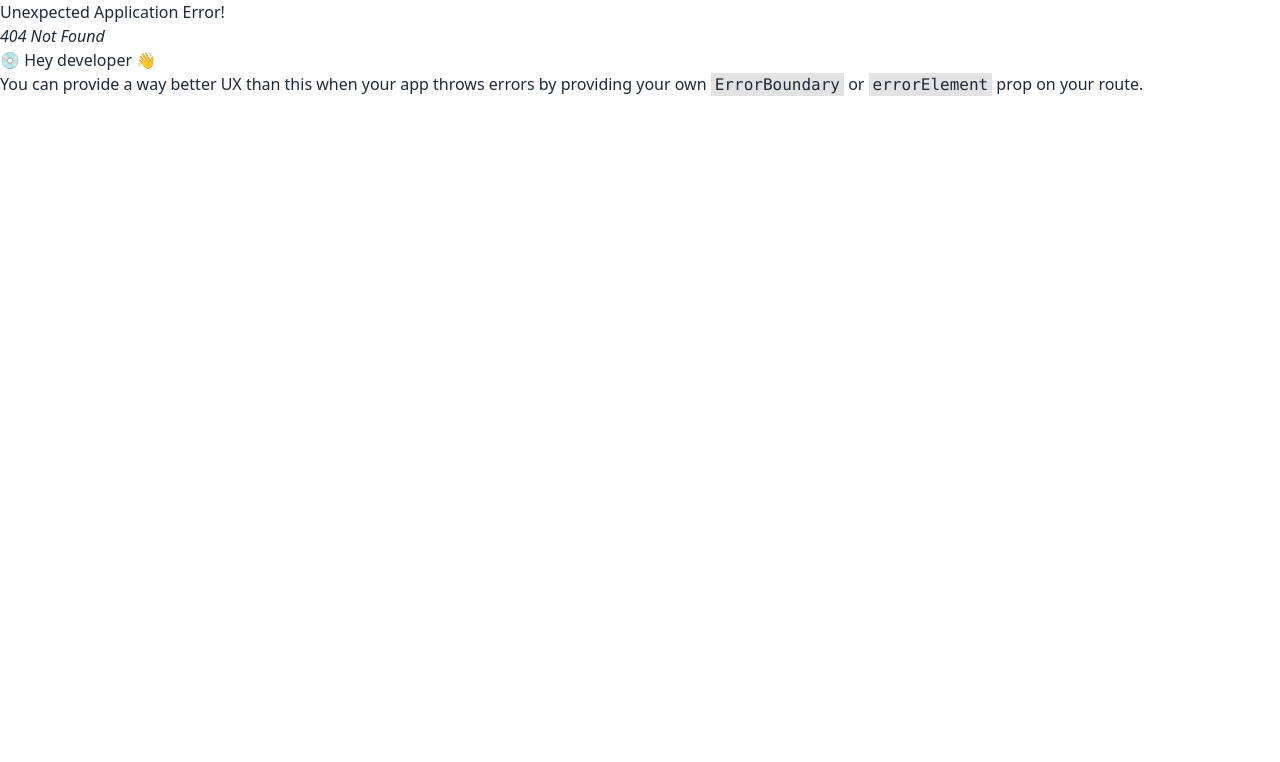
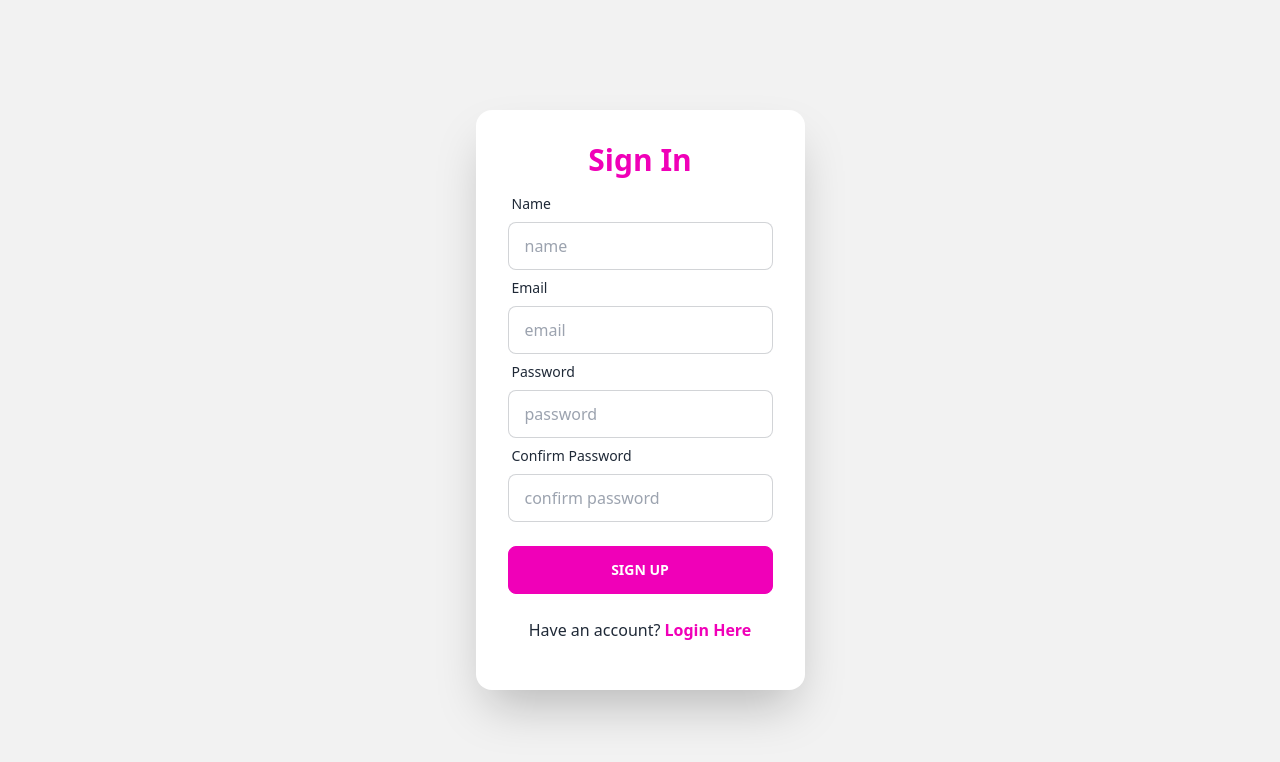
Before and after one commit to rakibulhaque-dev/toy-shop-client, a React (Vite) app: page /signup in a window 1280 px wide. Before the commit this address had no page. Shown: the top 762 px of the page. Built offline with nearby package versions, Linux system fonts and the light colour scheme; no server answers.

Commit message:
Login and Sign In Complete

```diff
--- a/package.json
+++ b/package.json
@@ -12,6 +12,7 @@
   "dependencies": {
     "aos": "^2.3.4",
     "daisyui": "^2.51.6",
+    "firebase": "^9.22.0",
     "localforage": "^1.10.0",
     "match-sorter": "^6.3.1",
     "react": "^18.2.0",
--- /dev/null
+++ b/src/Pages/Login/Login.jsx
@@ -0,0 +1,83 @@
+import React, { useContext } from 'react';
+// import img from '../../assets/images/login/login.svg'
+import { Link, useLocation, useNavigate } from 'react-router-dom';
+import { AuthContext } from '../../Providers/AuthProvider';
+
+
+const Login = () => {
+    const { signIn } = useContext(AuthContext)
+    const location = useLocation();
+    const navigate = useNavigate()
+    const from = location.state?.from?.pathname || '/';
+    console.log(from)
+
+    const handleLogin = event => {
+        event.preventDefault();
+        const form = event.target;
+        const email = form.email.value;
+        const password = form.password.value;
+
+        signIn(email, password)
+            .then(result => {
+                const user = result.user;
+                const loggedUser = {
+                    email: user.email
+                }
+                console.log(loggedUser)
+
+                // TODO: jwt
+                // fetch('http://localhost:5000/jwt', {
+                //     method: 'POST',
+                //     headers: {
+                //         'content-type': 'application/json'
+                //     },
+                //     body: JSON.stringify(loggedUser)
+                // })
+                //     .then(res => res.json())
+                //     .then(data => {
+                //         console.log(data)
+                //         localStorage.setItem('car-access-token', data.token)
+                //         navigate(from, { replace: true })
+
+                //     })
+
+            })
+            .catch(error => console.log(error))
+    }
+
+    return (
+        <div className="min-h-screen hero bg-base-200">
+            <div className="flex-col hero-content lg:flex-row">
+                <div className="flex-shrink-0 w-full max-w-sm shadow-2xl card bg-base-100">
+                    <div className="card-body">
+                        <h1 className="text-3xl font-bold text-center text-secondary">Login</h1>
+                        {/* form here  */}
+                        <form onSubmit={handleLogin}>
+                            <div className="form-control">
+                                <label className="label">
+                                    <span className="label-text">Email:</span>
+                                </label>
+                                    <input type="text" placeholder="email" name='email' className="input input-bordered" />
+                            </div>
+                            <div className="form-control">
+                                <label className="label">
+                                    <span className="label-text">Password:</span>
+                                </label>
+                                    <input type="password" placeholder="password" name='password' className="input input-bordered" />
+                                <label className="label">
+                                    <Link href="/" className="label-text-alt link link-hover">Forgot password?</Link>
+                                </label>
+                            </div>
+                            <div className="mt-6 form-control">
+                                <input type='submit' value="Login" className="btn btn-secondary" />
+                            </div>
+                        </form>
+                        <p className='my-4 text-center'>New User ? <Link className='font-bold text-secondary' to='/signup'>Sign Up</Link></p>
+                    </div>
+                </div>
+            </div>
+        </div>
+    );
+};
+
+export default Login;
--- /dev/null
+++ b/src/Pages/Register/Register.jsx
@@ -0,0 +1,72 @@
+import React, { useContext } from 'react';
+import { AuthContext } from '../../Providers/AuthProvider';
+import { Link } from 'react-router-dom';
+
+const Register = () => {
+
+    const { createUser } = useContext(AuthContext)
+
+    const handleSignUp = event => {
+        event.preventDefault();
+        const form = event.target;
+        const name = form.name.value;
+        const email = form.email.value;
+        const password = form.password.value;
+        const confirm = form.confirm.value;
+        const user = { name, email, password, confirm }
+        console.log(user)
+
+        createUser(email, password)
+        .then(result => {
+            const user = result.user;
+            console.log(user);
+        })
+        .then(error=>console.log(error))
+    }
+
+
+    return (
+        <div className="min-h-screen hero bg-base-200">
+            <div className="hero-content">
+                <div className="flex-shrink-0 w-full max-w-sm shadow-2xl card bg-base-100">
+                    <div className="card-body">
+                        <h1 className="text-3xl font-bold text-center text-secondary">Sign In</h1>
+                        {/* form here  */}
+                        <form onSubmit={handleSignUp}>
+                            <div className="form-control">
+                                <label className="label">
+                                    <span className="label-text">Name</span>
+                                </label>
+                                    <input type="text" placeholder="name" name='name' className="input input-bordered" />
+                            </div>
+                            <div className="form-control">
+                                <label className="label">
+                                    <span className="label-text">Email</span>
+                                </label>
+                                    <input type="text" placeholder="email" name='email' className="input input-bordered" required />
+                            </div>
+                            <div className="form-control">
+                                <label className="label">
+                                    <span className="label-text">Password</span>
+                                </label>
+                                    <input type="password" placeholder="password" name='password' className="input input-bordered" required />
+                            </div>
+                            <div className="form-control">
+                                <label className="label">
+                                    <span className="label-text">Confirm Password</span>
+                                </label>
+                                    <input type="password" placeholder="confirm password" name='confirm' className="input input-bordered" required />
+                            </div>
+                            <div className="mt-6 form-control">
+                                <input type='submit' value="Sign Up" className="btn btn-secondary" />
+                            </div>
+                        </form>
+                        <p className='my-4 text-center'>Have an account? <Link className='font-bold text-secondary' to='/login'>Login Here</Link></p>
+                    </div>
+                </div>
+            </div>
+        </div>
+    );
+};
+
+export default Register;
--- /dev/null
+++ b/src/Routes/PrivateRoute.jsx
@@ -0,0 +1,24 @@
+import React, { useContext } from 'react';
+import { Navigate, useLocation } from 'react-router-dom';
+import { AuthContext } from '../Providers/AuthProvider';
+
+
+
+
+const PrivateRoute = () => {
+
+
+    const { user, loading } = useContext(AuthContext);
+    const location = useLocation()
+
+    if(loading){
+        return <progress className="w-56 progress"></progress>;
+    }
+    if(user?.email){
+        return children;
+    }
+
+    return <Navigate to="/login" state={{from: location}} replace></Navigate>;
+};
+
+export default PrivateRoute;
--- a/src/Shared/Navbar/Navbar.jsx
+++ b/src/Shared/Navbar/Navbar.jsx
@@ -3,7 +3,9 @@ import React from 'react';
 const Navbar = () => {
     return (
         <div>
-            <h2 className='text-4xl text-center text-orange-600'>This is NAV</h2>
+           <div>
+
+           </div>
         </div>
     );
 };
--- /dev/null
+++ b/src/firebase/firebase.config.js
@@ -0,0 +1,18 @@
+// Import the functions you need from the SDKs you need
+import { initializeApp } from "firebase/app";
+// TODO: Add SDKs for Firebase products that you want to use
+// https://firebase.google.com/docs/web/setup#available-libraries
+
+// Your web app's Firebase configuration
+const firebaseConfig = {
+  apiKey: "AIzaSyAsMBC9CIka5-JUwUgmJG9f9aa4BZGcDA4",
+  authDomain: "eleven-toy.firebaseapp.com",
+  projectId: "eleven-toy",
+  storageBucket: "eleven-toy.appspot.com",
+  messagingSenderId: "978964050848",
+  appId: "1:978964050848:web:15db28dbb99aa092496ac5"
+};
+
+// Initialize Firebase
+const app = initializeApp(firebaseConfig);
+export default app;
--- /dev/null
+++ b/src/providers/AuthProvider.jsx
@@ -0,0 +1,57 @@
+import React, { createContext, useEffect, useState } from 'react';
+import { createUserWithEmailAndPassword, getAuth, onAuthStateChanged, signInWithEmailAndPassword, signOut } from "firebase/auth";
+import app from '../firebase/firebase.config';
+
+
+export const AuthContext = createContext();
+const auth = getAuth(app);
+
+const AuthProvider = ({ children }) => {
+    const [user, setUser] = useState(null);
+    const [loading, setLoading] = useState(true);
+
+
+    const createUser = (email, password) => {
+        setLoading(true)
+        return createUserWithEmailAndPassword(auth, email, password)
+    }
+
+
+    const signIn = (email, password) => {
+        setLoading(true);
+        return signInWithEmailAndPassword(auth, email, password)
+    }
+
+    const logOut = () => {
+        return signOut(auth);
+    }
+
+
+    useEffect(() => {
+        const unsubscribe = onAuthStateChanged(auth, currentUser => {
+            setUser(currentUser);
+            setLoading(false);
+        })
+        return () => {
+            return unsubscribe();
+        }
+    }, [])
+
+
+
+    const authInfo = {
+        user,
+        loading,
+        createUser,
+        signIn,
+        logOut,
+    }
+
+    return (
+        <AuthContext.Provider value={authInfo}>
+            {children}
+        </AuthContext.Provider>
+    );
+};
+
+export default AuthProvider;
```
Also changed, not shown: src/Routes/Router.jsx (renamed from src/Router/Router.jsx, +10 -0 lines), src/main.jsx (+7 -2 lines), 1 other file (tests, documents, lock files or other folders).
